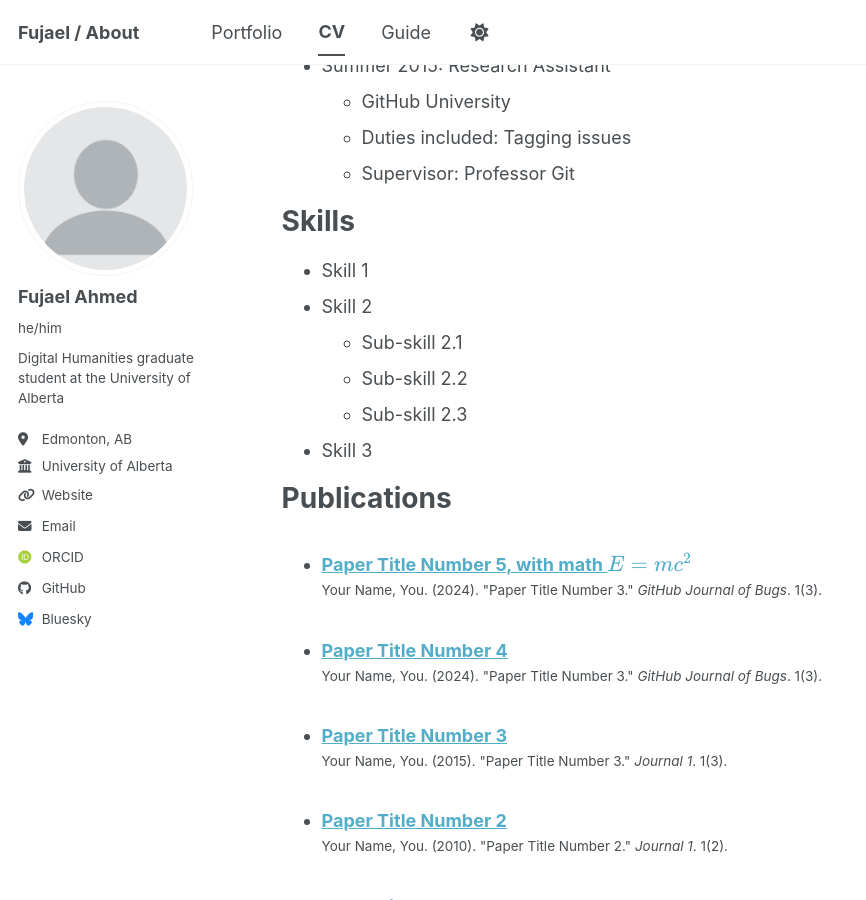
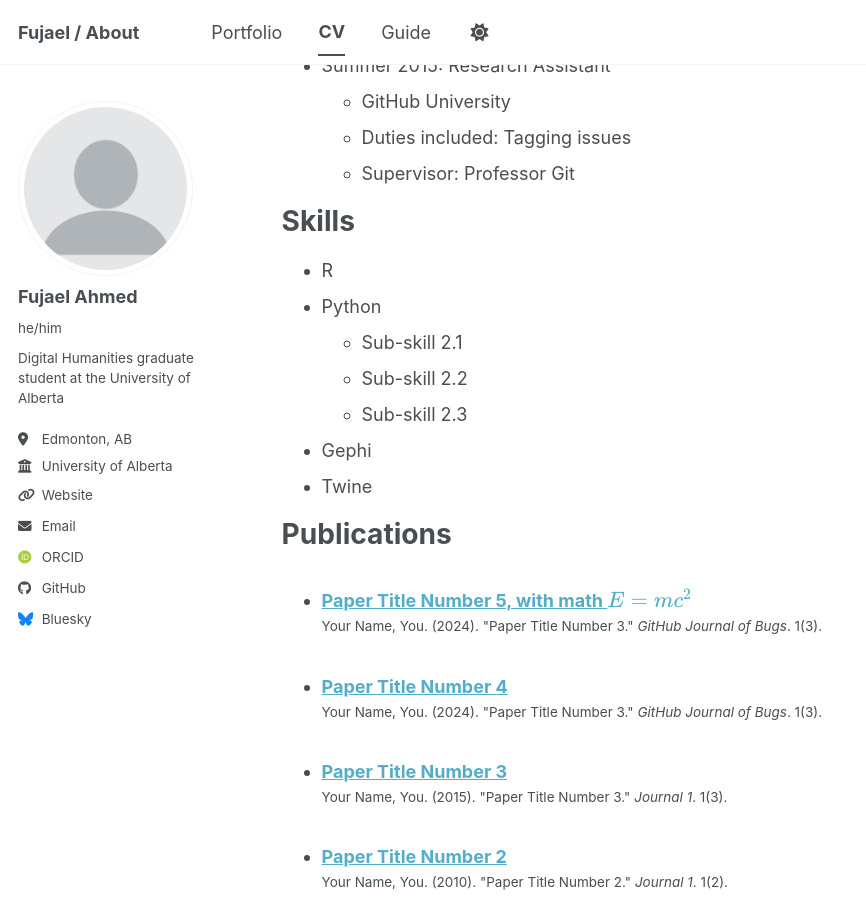
Before and after one commit to fujaelsuhag/me, a Jekyll site: the page built from _pages/cv.md, in a window 1280 px wide and 900 px high, scrolled down 600 px. Shown: the whole window, without its empty margins (0-866 px from the left). Built offline with Jekyll 4.4.1, drawn with Linux system fonts in a browser that asks for light colours; some web fonts are replaced; a script bundle is joined from its source files by our own code; library files that are not in the unit come from our copies.

Commit message:
Revise skills listed in CV
Updated skills section to include R, Python, Gephi, and Twine.

```diff
--- a/_pages/cv.md
+++ b/_pages/cv.md
@@ -34,12 +34,13 @@ Work experience
 
 Skills
 ======
-* Skill 1
-* Skill 2
+* R
+* Python
   * Sub-skill 2.1
   * Sub-skill 2.2
   * Sub-skill 2.3
-* Skill 3
+* Gephi
+* Twine
 
 Publications
 ======
```
